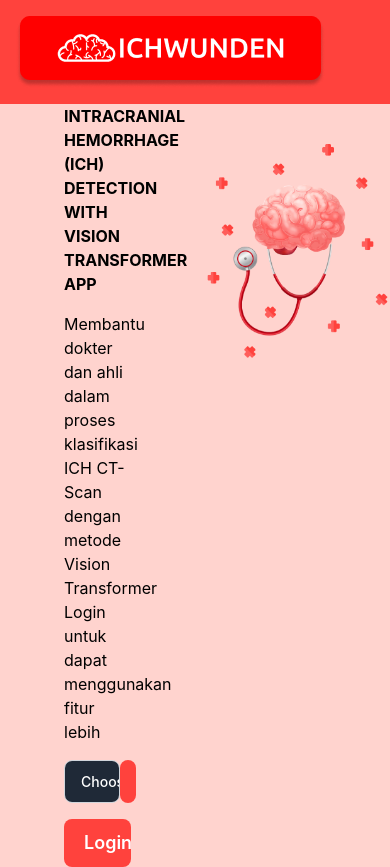
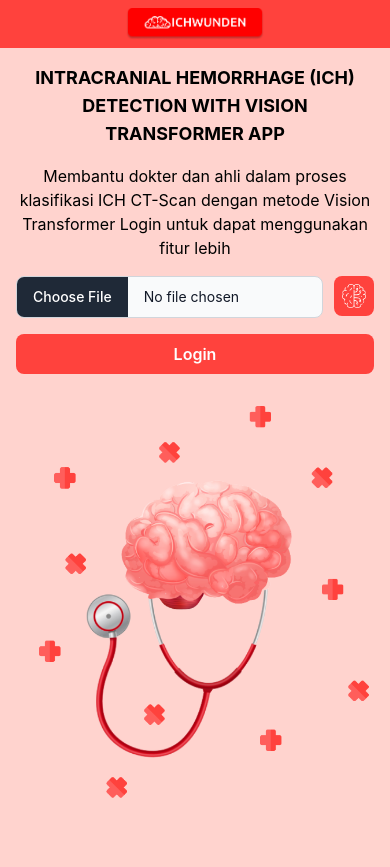
Before and after one commit to nurfaiz26/pa_fe_react, a React (Create React App) app: page / in a window 390 px wide. After the commit the page ends 844 px from the top, so only its background shows below. Built offline with nearby package versions, Linux system fonts and the light colour scheme; no server answers.

Commit message:
responsive design

```diff
--- a/public/index.html
+++ b/public/index.html
@@ -3,7 +3,7 @@
   <head>
     <meta charset="utf-8" />
     <link rel="icon" href="%PUBLIC_URL%/app-logo.png" />
-    <meta name="viewport" content="width=device-width, initial-scale=1" />
+    <meta name="viewport" content="width=device-width, initial-scale=1.0" />
     <meta name="theme-color" content="#000000" />
     <meta
       name="description"
--- a/src/components/navbar.jsx
+++ b/src/components/navbar.jsx
@@ -5,15 +5,15 @@ const Navbar = () => {
     return (
         <>
             <nav className="bg-secondary border-gray-200 dark:bg-gray-900">
-                <div className="max-w-screen-xl flex flex-wrap items-center justify-between mx-auto p-4">
+                <div className="max-w-screen-xl flex flex-wrap p-2 items-center justify-center mx-auto sm:p-4 lg:justify-start">
                     <Link
                         to={"/"}
                         className="flex items-center space-x-3 rtl:space-x-reverse"
                     >
                         <img
                             src={require('../assets/images/logo.png')}
-                            className="sm:h-8 lg:h-12"
-                            alt="Flowbite Logo"
+                            className="h-8 sm:h-10 lg:h-12"
+                            alt="App Logo"
                         />
                     </Link>
                 </div>
--- a/src/components/sidebar.jsx
+++ b/src/components/sidebar.jsx
@@ -23,6 +23,8 @@ const Sidebar = () => {
                 id="default-sidebar"
                 className="fixed top-0 left-0 z-40 w-64 h-screen transition-transform -translate-x-full sm:translate-x-0"
                 aria-label="Sidebar"
+                dismissible
+                show={true}
             >
                 <div className="h-full px-3 py-4 overflow-y-auto bg-secondary dark:bg-gray-800">
                     <ul className="space-y-2 font-medium">
--- a/src/context/mainContext.js
+++ b/src/context/mainContext.js
@@ -11,7 +11,9 @@ export const MainProvider = (props) => {
     // const djangoBaseUrl = "https://smart-top-dory.ngrok-free.app/api"
     // Local Server
     const baseUrl = "http://localhost:4000"
+    // const baseUrl = "http://192.168.1.10:4000"
     const djangoBaseUrl = "http://127.0.0.1:8000/api"
+    // const djangoBaseUrl = "http://192.168.1.10:8000/api"
     let navigate = useNavigate()
     let userId = Cookies.get('userId')
     const [dataUsers, setDataUsers] = useState(null)
--- a/src/pages/landing.jsx
+++ b/src/pages/landing.jsx
@@ -77,27 +77,27 @@ const Landing = () => {
 
     return (
         <>
-            <div className="grid grid-cols-2">
-                <div className="my-auto mx-16">
-                    <div className="font-bold sm:text-2xl lg:text-5xl">
+            <div className="grid sm:grid-cols-2">
+                <div className="m-4 sm:my-auto">
+                    <div className="font-bold text-center text-lg sm:text-left sm:text-2xl lg:text-5xl">
                         INTRACRANIAL HEMORRHAGE {"(ICH)"} DETECTION WITH VISION TRANSFORMER APP
                     </div>
-                    <div className="mt-4 font-normal sm:text-lg lg:text-xl">
+                    <div className="mt-4 font-normal text-center text-l sm:text-start sm:text-lg lg:text-xl">
                         Membantu dokter dan ahli dalam proses klasifikasi ICH CT-Scan dengan metode Vision Transformer
                         Login untuk dapat menggunakan fitur lebih
                     </div>
                     <div className="mt-4">
                         <form className="" onSubmit={handleSubmit}>
-                            <div className="grid grid-cols-6">
+                            <div className="grid grid-cols-7">
                                 <input
-                                    className="col-span-5 sm:text-sm lg:text-lg text-gray-900 border border-gray-300 rounded-lg cursor-pointer bg-gray-50 dark:text-gray-400 focus:outline-none dark:bg-gray-700 dark:border-gray-600 dark:placeholder-gray-400"
+                                    className="col-span-6 text-sm lg:text-lg text-gray-900 border border-gray-300 rounded-lg cursor-pointer bg-gray-50 dark:text-gray-400 focus:outline-none dark:bg-gray-700 dark:border-gray-600 dark:placeholder-gray-400"
                                     id="file_input"
                                     type="file"
                                     accept="image/*"
                                     required
                                     onChange={handleChange}
                                 />
-                                <button type={"submit"} className="ms-auto sm:size-10 lg:size-12 p-2 text-white bg-secondary hover:bg-secondary-dark focus:ring-4 focus:outline-none focus:ring-primary-300 font-medium rounded-lg text-sm text-center dark:bg-primary-600 dark:hover:bg-primary-700 dark:focus:ring-primary-800">
+                                <button type={"submit"} className="p-2 size-10 ms-auto lg:size-12 text-white bg-secondary hover:bg-secondary-dark focus:ring-4 focus:outline-none focus:ring-primary-300 font-medium rounded-lg text-sm text-center dark:bg-primary-600 dark:hover:bg-primary-700 dark:focus:ring-primary-800">
                                     <img
                                         src={require('../assets/images/brain-icon.png')}
                                         alt="dashboard-img"
@@ -107,13 +107,13 @@ const Landing = () => {
                             </div>
                         </form>
                     </div>
-                    <button onClick={() => { navigate('/login') }} className="w-full mt-4 text-white bg-secondary hover:bg-secondary-dark focus:ring-4 focus:outline-none focus:ring-primary-300 font-semibold rounded-lg text-lg px-5 py-2.5 text-center dark:bg-primary-600 dark:hover:bg-primary-700 dark:focus:ring-primary-800">Login</button>
+                    <button onClick={() => { navigate('/login') }} className="w-full mt-4 h-10 lg:text-lg lg:h-12 text-white bg-secondary hover:bg-secondary-dark focus:ring-4 focus:outline-none focus:ring-primary-300 font-semibold rounded-lg text-center dark:bg-primary-600 dark:hover:bg-primary-700 dark:focus:ring-primary-800">Login</button>
                 </div>
-                <div className="mx-auto my-10">
+                <div className="m-4 sm:m-10">
                     <img
                         src={require('../assets/images/dashboard-img.png')}
                         alt="dashboard-img"
-                        className="h-fit"
+                        className="w-full"
                     />
                 </div>
             </div>
@@ -127,7 +127,7 @@ const Landing = () => {
                                     <img
                                         src={classRes.ctscanUrl}
                                         alt="ctscan"
-                                        className="mx-auto rounded-lg sm:h-36 lg:h-64"
+                                        className="mx-auto rounded-lg h-24 sm:h-36 lg:h-48"
                                     />
                                     {String(classRes.result) === "Nonctscan" ?
                                         <>
@@ -148,7 +148,7 @@ const Landing = () => {
                                 </>
                                 :
                                 <>
-                                    <div className="absolute -translate-x-1/2 -translate-y-1/2 top-2/4 left-1/2">
+                                    <div className="flex flex-wrap justify-center">
                                         <div role="status">
                                             <svg
                                                 aria-hidden="true"
--- a/src/pages/login.jsx
+++ b/src/pages/login.jsx
@@ -57,7 +57,7 @@ const Login = () => {
 
     return (
         <>
-            <div className="grid grid-cols-2">
+            <div className="grid sm:grid-cols-2">
                 <div className="flex flex-col items-center justify-center px-6 py-8 mx-auto lg:py-0">
                     <div className="w-full bg-white rounded-lg shadow dark:border md:mt-0 xl:p-0 dark:bg-gray-800 dark:border-gray-700">
                         <div className="p-6 space-y-4 md:space-y-6 sm:p-8">
@@ -117,10 +117,11 @@ const Login = () => {
                         </div>
                     </div>
                 </div>
-                <div className="mx-2 my-10">
+                <div className="m-6 lg:m-10">
                     <img
                         src={require('../assets/images/dashboard-img.png')}
                         alt="dashboard-img"
+                        className="w-full"
                     />
                 </div>
             </div>
--- a/tailwind.config.js
+++ b/tailwind.config.js
@@ -15,7 +15,7 @@ module.exports = {
       "secondary-dark": "#DF423D",
       "tersier": "#7F211E",
       "tersier-dark": "#5F211E"
-    }
+    },
   },
   plugins: [
     flowbite.plugin()
```
Also changed, not shown: src/pages/classification.jsx (+18 -4 lines).
